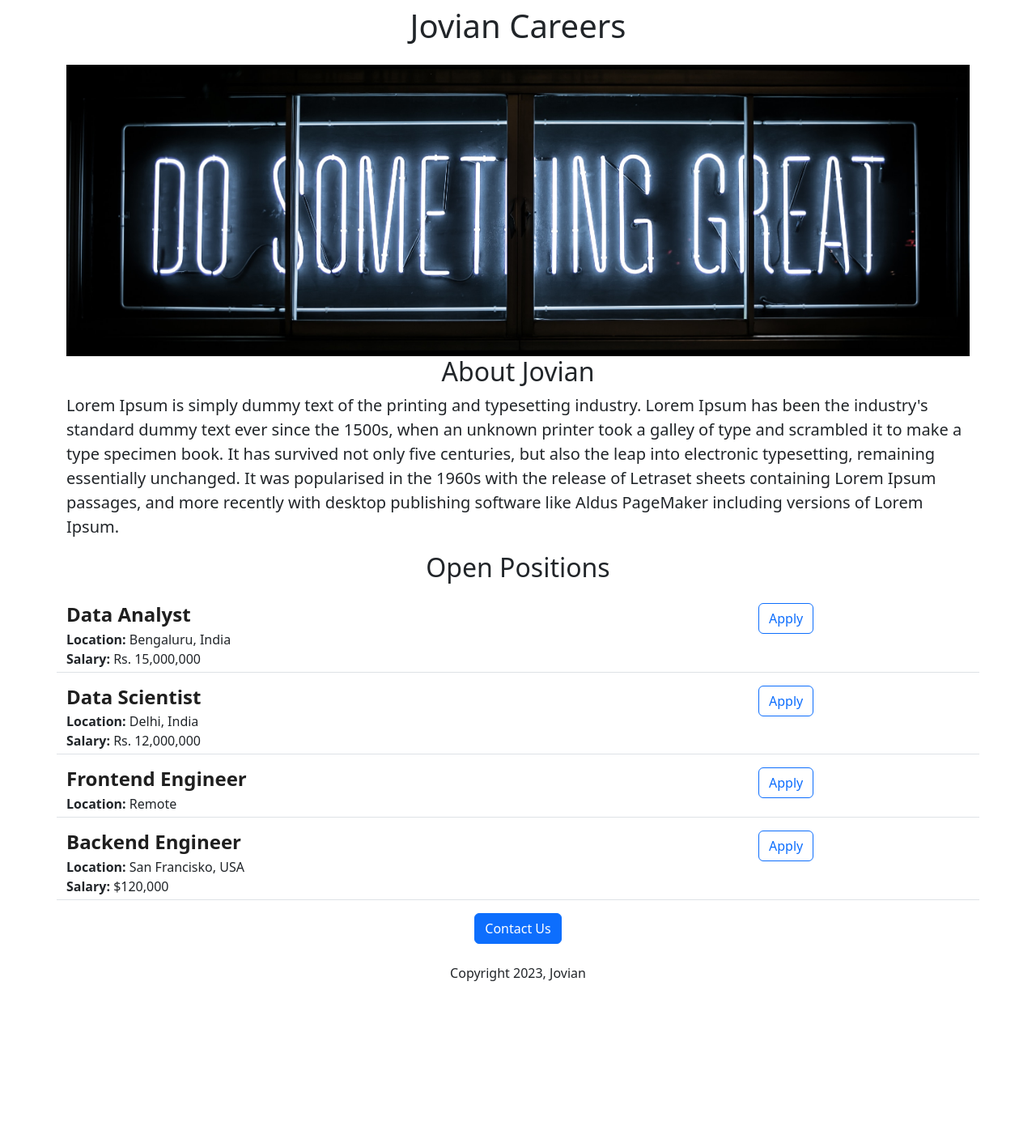
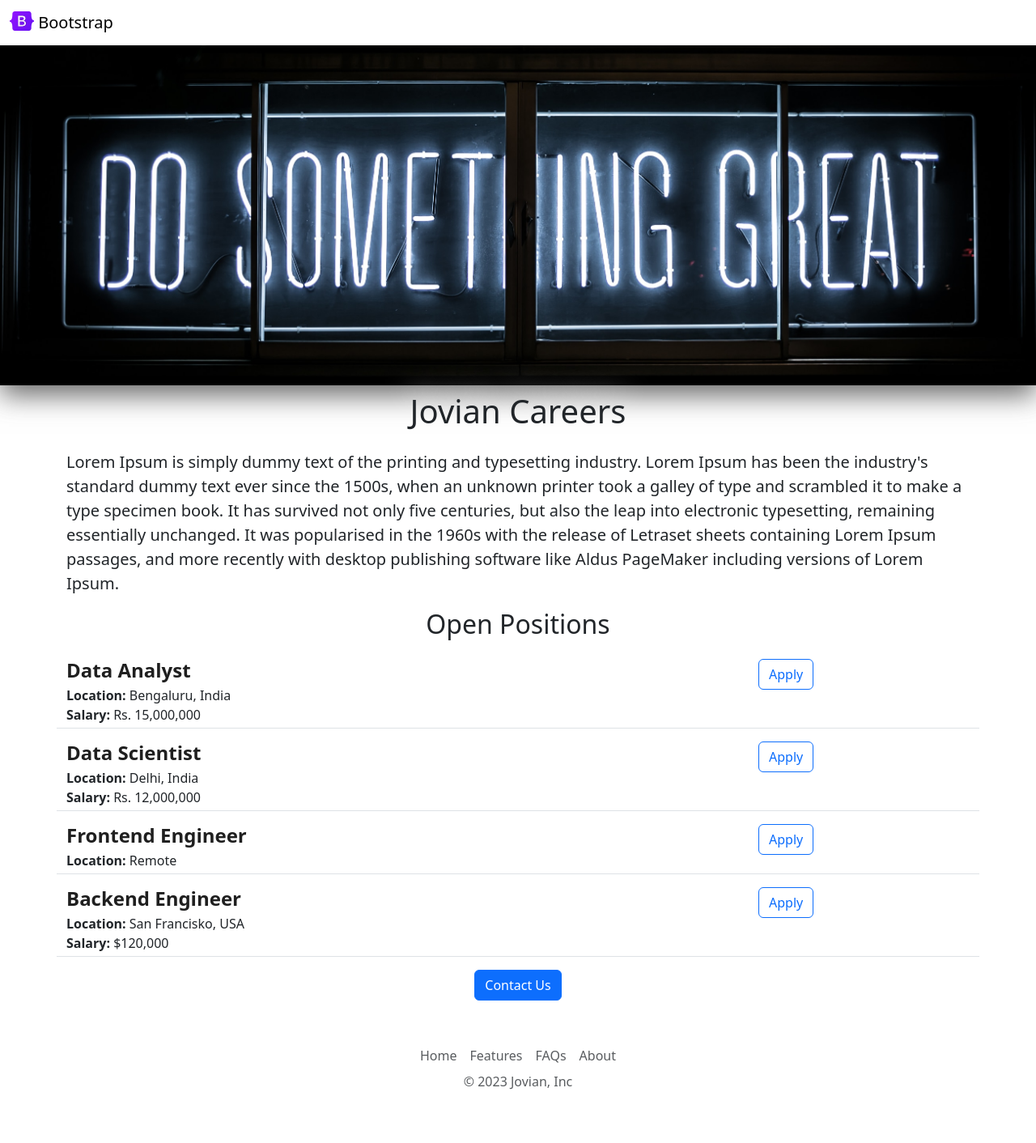
Before and after one commit to EvilGeorgee/flask-sql-website, a Flask app: page / in a window 1280 px wide. Shown: the whole page at 81% size. Before the commit the page ends 1212 px from the top, so only its background shows below. Run offline with Flask 3, Linux system fonts and the light colour scheme.

Commit message:
Added navbar, footer improved styles

```diff
--- /dev/null
+++ b/templates/footer.html
@@ -0,0 +1,11 @@
+<div class="container">
+  <footer class="py-4 my-4 fixed">
+    <ul class="nav justify-content-center">
+      <li class="nav-item"><a href="#" class="nav-link px-2 text-body-secondary">Home</a></li>
+      <li class="nav-item"><a href="#" class="nav-link px-2 text-body-secondary">Features</a></li>
+      <li class="nav-item"><a href="#" class="nav-link px-2 text-body-secondary">FAQs</a></li>
+      <li class="nav-item"><a href="#" class="nav-link px-2 text-body-secondary">About</a></li>
+    </ul>
+    <p class="text-center text-body-secondary">&copy; 2023 Jovian, Inc</p>
+  </footer>
+</div>
--- a/templates/home.html
+++ b/templates/home.html
@@ -7,20 +7,22 @@
         <link href="https://cdn.jsdelivr.net/npm/bootstrap@5.3.2/dist/css/bootstrap.min.css" rel="stylesheet" integrity="sha384-T3c6CoIi6uLrA9TneNEoa7RxnatzjcDSCmG1MXxSR1GAsXEV/Dwwykc2MPK8M2HN" crossorigin="anonymous">
         <style>
             #banner {
-                height: 360px;
+                height: 420px;
                 width: 100%;
                 object-fit: cover;
+                /* border-bottom: 5px solid black; */
+                box-shadow: 0px 12px 32px rgba(66, 66, 66, 0.8);
             }
         </style>
     </head>
     <body>
+        {% include 'nav.html' %}
+        <img class = 'img-fluid' id='banner' src = 'https://jovian-flask-website.onrender.com/static/banner.jpg'>
     <div class ='container'>
-        <h1 class='text-center mt-2 mb-4'>
+        <h1 class='text-center mt-2 mb-4' style='text-shadow: 0px -15px 32px white;'>
             {{company_name}} Careers
         </h1>
-        <img id='banner' src = 'https://jovian-flask-website.onrender.com/static/banner.jpg'>
 
-        <h2 class='text-center'>About Jovian</h2>
             <p class='lead'>
                 Lorem Ipsum is simply dummy text of the printing and typesetting industry.
                 Lorem Ipsum has been the industry's standard dummy text ever since the 1500s,
@@ -39,8 +41,9 @@
 
         <div class = 'text-center'>
         <button class='btn btn-primary byn-lg'>Contact Us</button>
-        <p class='mt-4'>Copyright 2023, Jovian</p>
         </div>
+
+        {% include 'footer.html' %}
 
     </div>
 </html>
--- /dev/null
+++ b/templates/nav.html
@@ -0,0 +1,10 @@
+<nav class="navbar bg-white shadow-sm fixed-top">
+    <div class="container-fluid">
+      <a class="navbar-brand" href="#">
+        <img src="/static/logo.svg" alt="Logo" width="30" height="24" class="d-inline-block align-text-top">
+        Bootstrap
+      </a>
+    </div>
+</nav>
+
+<div style='height:56px'></div>
```
Also changed, not shown: static/logo.svg (added).
